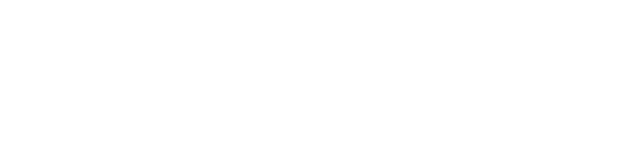
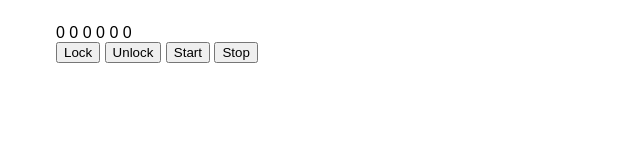
Before and after one commit to NoroffFEU/programming-foundations-ca-hajenn, a plain HTML site: page index.html in a window 1280 px wide. Shown: the whole page, without its empty margins (0-640 px from the left). Drawn offline with Linux system fonts and the light colour scheme.

Commit message:
update 1

```diff
--- a/index.html
+++ b/index.html
@@ -11,7 +11,32 @@
 
 <body>
 
-    <script src="js/script.js"></script>
+    <div class="dashboard">
+  <div class="speedometer">
+    <div class="needle"></div>
+  </div>
+  <div class="fuel-gauge">
+    <div class="fuel-level"></div>
+  </div>
+  <div class="temperature-gauge">
+    <div class="temperature-level"></div>
+  </div>
+  <div class="odometer">
+    <span class="digit">0</span>
+    <span class="digit">0</span>
+    <span class="digit">0</span>
+    <span class="digit">0</span>
+    <span class="digit">0</span>
+    <span class="digit">0</span>
+  </div>
+  <div class="buttons">
+    <button class="button">Lock</button>
+    <button class="button">Unlock</button>
+    <button class="button">Start</button>
+    <button class="button">Stop</button>
+  </div>
+</div>
 </body>
-
+<script src="js/dashboard.js" defer></script>
+<script src="js/toyota.js" defer></script>
 </html>
```
